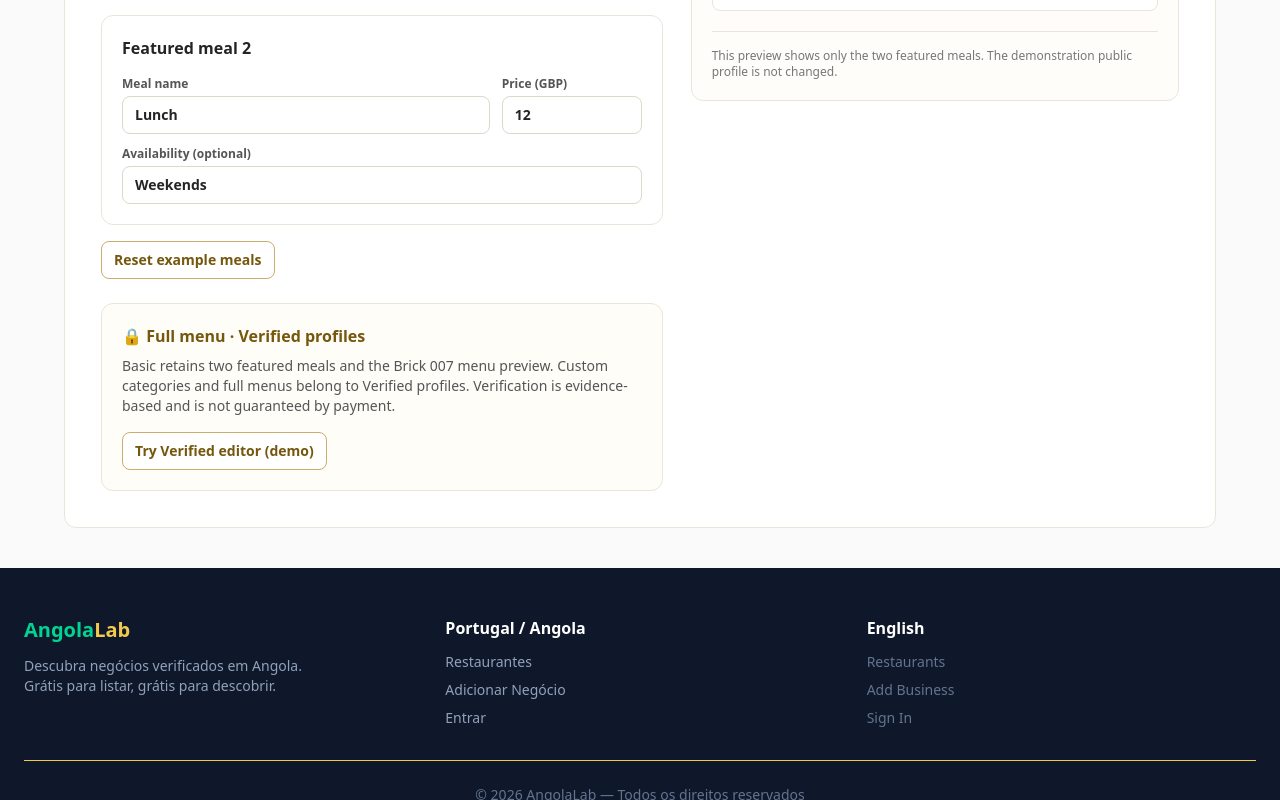
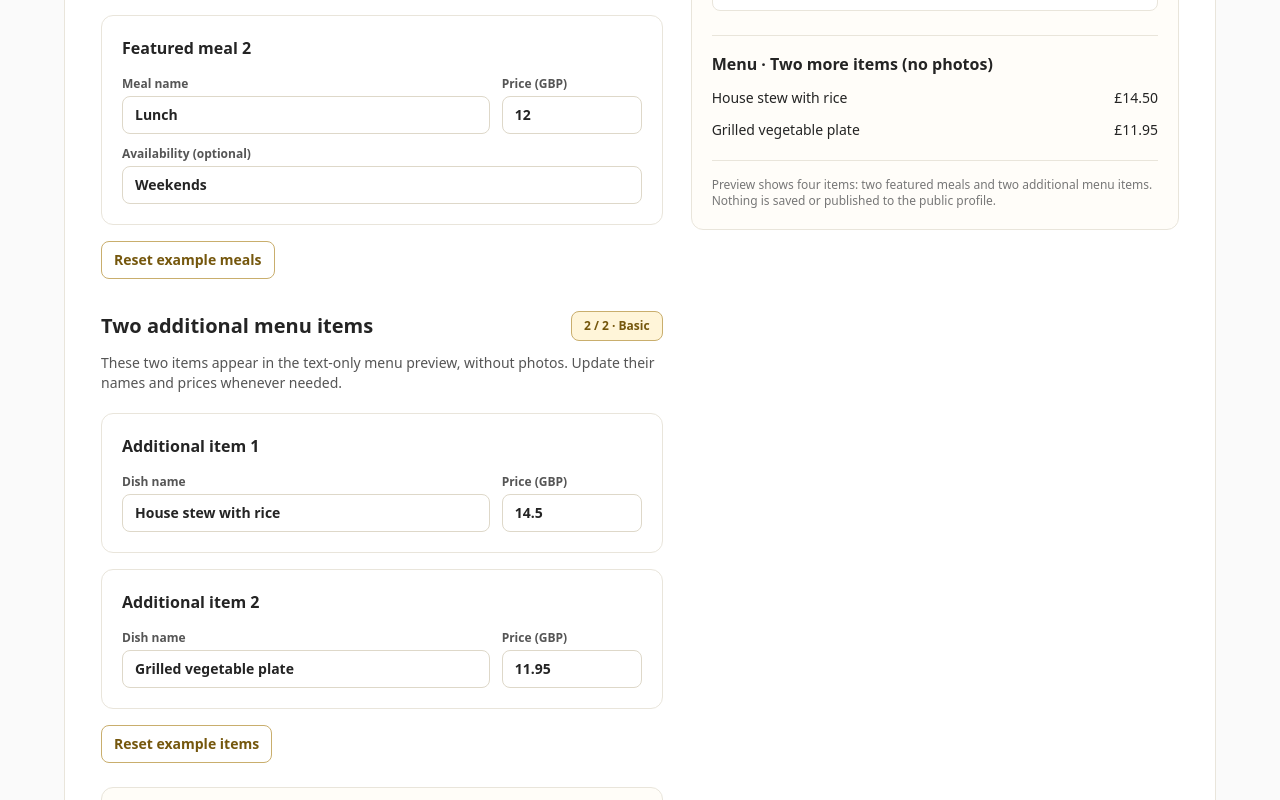
Before and after one commit to oswaldodeal/angolalab-restaurants, a Next.js app: page /en/menu-editor in a window 1280 px wide. Shown: the part 800-1600 px from the top of the page. Built offline with nearby package versions, Linux system fonts and the light colour scheme.

Commit message:
feat(brick-008C): allow Basic owners to edit two text-only menu items alongside featured meals

```diff
--- a/components/RestaurantMenuEditorDemo.tsx
+++ b/components/RestaurantMenuEditorDemo.tsx
@@ -19,6 +19,12 @@ const initialFeaturedMeals: FeaturedMeal[] = [
   { id: 'lunch', name: 'Lunch', price: 12, availability: 'Weekends' },
 ];
 
+type BasicMenuItem = { id: 'preview-1' | 'preview-2'; name: string; price: number };
+const initialBasicMenuItems: BasicMenuItem[] = [
+  { id: 'preview-1', name: 'House stew with rice', price: 14.5 },
+  { id: 'preview-2', name: 'Grilled vegetable plate', price: 11.95 },
+];
+
 const inputClass = 'w-full rounded-lg border border-[#ded8c9] bg-white px-3 py-2 text-sm text-[#242424] focus:outline-none focus:ring-2 focus:ring-[#c9a43b]';
 const buttonClass = 'rounded-lg border border-[#c9ae6d] bg-white px-3 py-2 text-sm font-semibold text-[#75570d] hover:bg-[#fbf7ed]';
 
@@ -28,6 +34,7 @@ export default function RestaurantMenuEditorDemo({ language }: { language: 'pt'
   const [country, setCountry] = useState<'GB' | 'AO'>('GB');
   const [categories, setCategories] = useState<MenuCategory[]>(() => structuredClone(startingMenu));
   const [featuredMeals, setFeaturedMeals] = useState<FeaturedMeal[]>(() => structuredClone(initialFeaturedMeals));
+  const [basicMenuItems, setBasicMenuItems] = useState<BasicMenuItem[]>(() => structuredClone(initialBasicMenuItems));
   const [newCategory, setNewCategory] = useState('');
   const [newKind, setNewKind] = useState<'food' | 'drinks'>('food');
   const [firstItemName, setFirstItemName] = useState('');
@@ -41,6 +48,9 @@ export default function RestaurantMenuEditorDemo({ language }: { language: 'pt'
   const nextId = () => String(++counter.current);
   const updateFeaturedMeal = (id: FeaturedMeal['id'], patch: Partial<FeaturedMeal>) => {
     setFeaturedMeals((previous) => previous.map((meal) => meal.id === id ? { ...meal, ...patch } : meal));
+  };
+  const updateBasicMenuItem = (id: BasicMenuItem['id'], patch: Partial<BasicMenuItem>) => {
+    setBasicMenuItems((previous) => previous.map((item) => item.id === id ? { ...item, ...patch } : item));
   };
   const updateCategory = (id: string, patch: Partial<MenuCategory>) => {
     setCategories((previous) => previous.map((category) => category.id === id ? { ...category, ...patch } : category));
@@ -76,7 +86,7 @@ export default function RestaurantMenuEditorDemo({ language }: { language: 'pt'
         <p className="text-xs font-bold uppercase tracking-[0.16em] text-[#987515]">AngolaLab · {pt ? 'Laboratório do proprietário' : 'Owner laboratory'}</p>
         <h1 className="mt-3 text-3xl font-semibold">{pt ? 'Brick 008 · Editor de ementa' : 'Brick 008 · Restaurant Menu Editor'}</h1>
         <p className="mt-3 max-w-3xl text-sm leading-relaxed text-[#555]">
-{pt ? 'No perfil Básico, edite duas refeições em destaque. No perfil Verificado, experimente categorias e ementas completas. Tudo é fictício; as alterações desaparecem ao atualizar a página.' : 'Basic owners can edit two featured meals. Verified owners can explore categories and full menus. Everything is fictional and resets on refresh.'}
+{pt ? 'No perfil Básico, edite duas refeições em destaque e dois itens adicionais. No perfil Verificado, experimente categorias e ementas completas. Tudo é fictício; as alterações desaparecem ao atualizar a página.' : 'Basic owners can edit two featured meals and two additional menu items. Verified owners can explore categories and full menus. Everything is fictional and resets on refresh.'}
         </p>
         <div className="mt-6 border-l-4 border-[#D2AC37] bg-[#fbf7ed] px-4 py-3 text-sm">
           <strong>{pt ? 'Demonstração apenas.' : 'Demonstration only.'}</strong>{' '}
@@ -136,10 +146,42 @@ export default function RestaurantMenuEditorDemo({ language }: { language: 'pt'
               <button type="button" onClick={() => setFeaturedMeals(structuredClone(initialFeaturedMeals))} className={buttonClass + ' mt-4'}>
                 {pt ? 'Repor refeições de exemplo' : 'Reset example meals'}
               </button>
+              <section className="mt-8" aria-label={pt ? 'Editar dois itens adicionais' : 'Edit two additional menu items'}>
+                <div className="flex flex-wrap items-center justify-between gap-3">
+                  <h2 className="text-xl font-semibold">{pt ? 'Mais dois itens da ementa' : 'Two additional menu items'}</h2>
+                  <span className="rounded-lg border border-[#c9ae6d] bg-[#fff5d9] px-3 py-1.5 text-xs font-semibold text-[#75570d]">2 / 2 · Basic</span>
+                </div>
+                <p className="mt-3 text-sm text-[#555]">
+                  {pt ? 'Estes dois itens aparecem na pré-visualização da ementa sem fotografias. Altere os nomes e preços quando necessário.' : 'These two items appear in the text-only menu preview, without photos. Update their names and prices whenever needed.'}
+                </p>
+                <div className="mt-5 space-y-4">
+                  {basicMenuItems.map((item, index) => (
+                    <section key={item.id} className="rounded-xl border border-[#e9e5db] bg-white p-5">
+                      <h3 className="font-semibold">{pt ? 'Item adicional' : 'Additional item'} {index + 1}</h3>
+                      <div className="mt-4 grid gap-3 sm:grid-cols-[minmax(0,1fr)_140px]">
+                        <label className="text-xs font-semibold text-[#555]">
+                          {pt ? 'Nome do prato' : 'Dish name'}
+                          <input maxLength={100} value={item.name} onChange={(event) => updateBasicMenuItem(item.id, { name: event.target.value })} className={inputClass + ' mt-1'} />
+                        </label>
+                        <label className="text-xs font-semibold text-[#555]">
+                          {pt ? 'Preço' : 'Price'} ({currency})
+                          <input type="number" min="0" max="99999999" step="any" value={item.price} onChange={(event) => {
+                            const price = Number(event.target.value);
+                            if (Number.isFinite(price)) updateBasicMenuItem(item.id, { price: Math.min(99999999, Math.max(0, price)) });
+                          }} className={inputClass + ' mt-1'} />
+                        </label>
+                      </div>
+                    </section>
+                  ))}
+                </div>
+                <button type="button" onClick={() => setBasicMenuItems(structuredClone(initialBasicMenuItems))} className={buttonClass + ' mt-4'}>
+                  {pt ? 'Repor itens de exemplo' : 'Reset example items'}
+                </button>
+              </section>
               <div className="mt-6 rounded-xl border border-[#e9e5db] bg-[#fffdf8] p-5">
                 <h3 className="font-semibold text-[#75570d]">🔒 {pt ? 'Ementa completa · Perfis Verificados' : 'Full menu · Verified profiles'}</h3>
                 <p className="mt-2 text-sm text-[#555]">
-                  {pt ? 'O perfil Básico mantém as duas refeições em destaque e a pré-visualização da ementa acordada no Brick 007. As categorias personalizadas e a ementa completa são funcionalidades Verificadas. A verificação depende de evidências e não é garantida pelo pagamento.' : 'Basic retains two featured meals and the Brick 007 menu preview. Custom categories and full menus belong to Verified profiles. Verification is evidence-based and is not guaranteed by payment.'}
+                  {pt ? 'O perfil Básico permite editar duas refeições em destaque e dois itens adicionais sem fotografia, conforme o Brick 007. As categorias personalizadas e a ementa completa são funcionalidades Verificadas. A verificação depende de evidências e não é garantida pelo pagamento.' : 'Basic owners can edit two featured meals and two additional text-only menu items, preserving Brick 007. Custom categories and full menus belong to Verified profiles. Verification is evidence-based and is not guaranteed by payment.'}
                 </p>
                 <button type="button" onClick={() => setTier('verified')} className={buttonClass + ' mt-4'}>
                   {pt ? 'Experimentar editor Verificado (demonstração)' : 'Try Verified editor (demo)'}
@@ -148,7 +190,7 @@ export default function RestaurantMenuEditorDemo({ language }: { language: 'pt'
             </section>
             <aside aria-label={pt ? 'Pré-visualização das refeições' : 'Featured meals preview'} className="self-start rounded-xl border border-[#e9e5db] bg-[#fffdf9] p-5 lg:sticky lg:top-6">
               <div className="flex items-center justify-between gap-2">
-                <h2 className="text-xl font-semibold">{pt ? 'Pré-visualização · Básico' : 'Preview · Basic'}</h2>
+                <h2 className="text-xl font-semibold">{pt ? 'Pré-visualização · 4 itens' : 'Preview · 4 items'}</h2>
                 <span className="rounded-md bg-[#fff5d9] px-2 py-1 text-xs font-semibold text-[#75570d]">DEMO</span>
               </div>
               <p className="mt-2 text-xs text-[#777]">{pt ? 'Não publicado · Apenas nesta página' : 'Not published · This page only'}</p>
@@ -161,8 +203,19 @@ export default function RestaurantMenuEditorDemo({ language }: { language: 'pt'
                   </article>
                 ))}
               </div>
+              <div className="mt-6 border-t border-[#e9e5db] pt-4">
+                <h3 className="font-semibold">{pt ? 'Ementa · Mais dois itens (sem fotografia)' : 'Menu · Two more items (no photos)'}</h3>
+                <div className="mt-3 space-y-3">
+                  {basicMenuItems.map((item) => (
+                    <div key={item.id} className="flex items-start justify-between gap-3 text-sm">
+                      <span>{item.name.trim() || (pt ? 'Item sem nome' : 'Unnamed item')}</span>
+                      <span className="shrink-0 tabular-nums">{money(item.price)}</span>
+                    </div>
+                  ))}
+                </div>
+              </div>
               <p className="mt-5 border-t border-[#e9e5db] pt-4 text-xs text-[#777]">
-                {pt ? 'Esta pré-visualização mostra apenas as duas refeições em destaque. O perfil público de demonstração não é alterado.' : 'This preview shows only the two featured meals. The demonstration public profile is not changed.'}
+                {pt ? 'A pré-visualização mostra quatro itens: duas refeições em destaque e dois itens adicionais. Nenhuma alteração é guardada ou publicada no perfil público.' : 'Preview shows four items: two featured meals and two additional menu items. Nothing is saved or published to the public profile.'}
               </p>
             </aside>
           </div>
```
